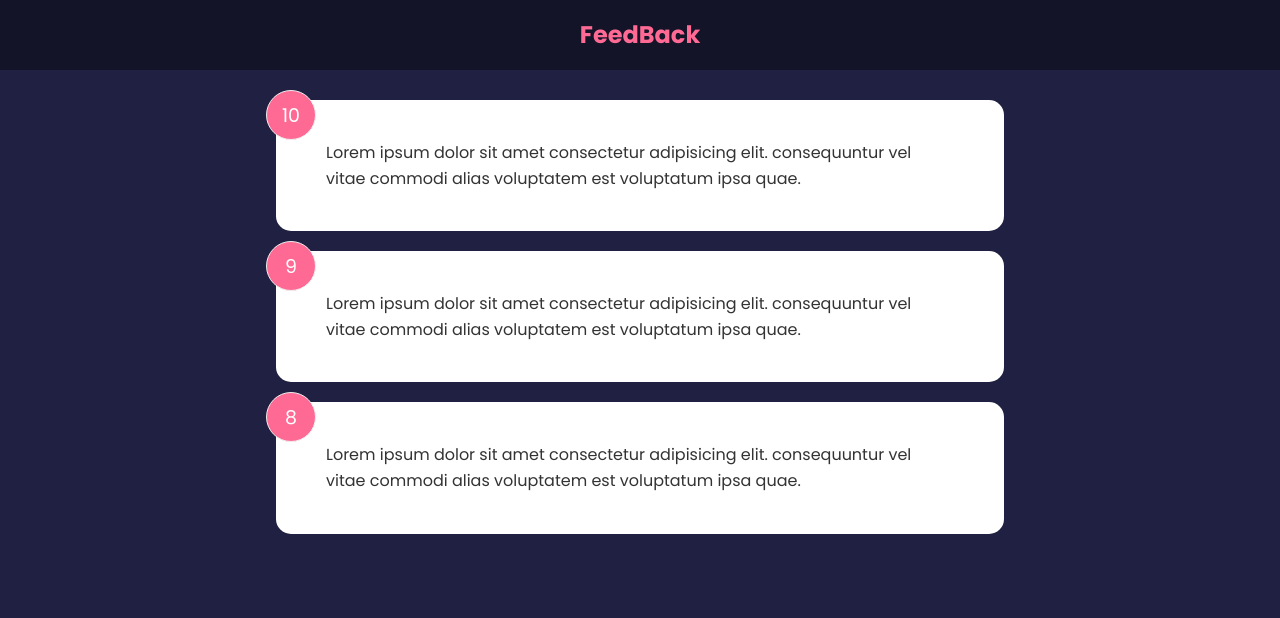
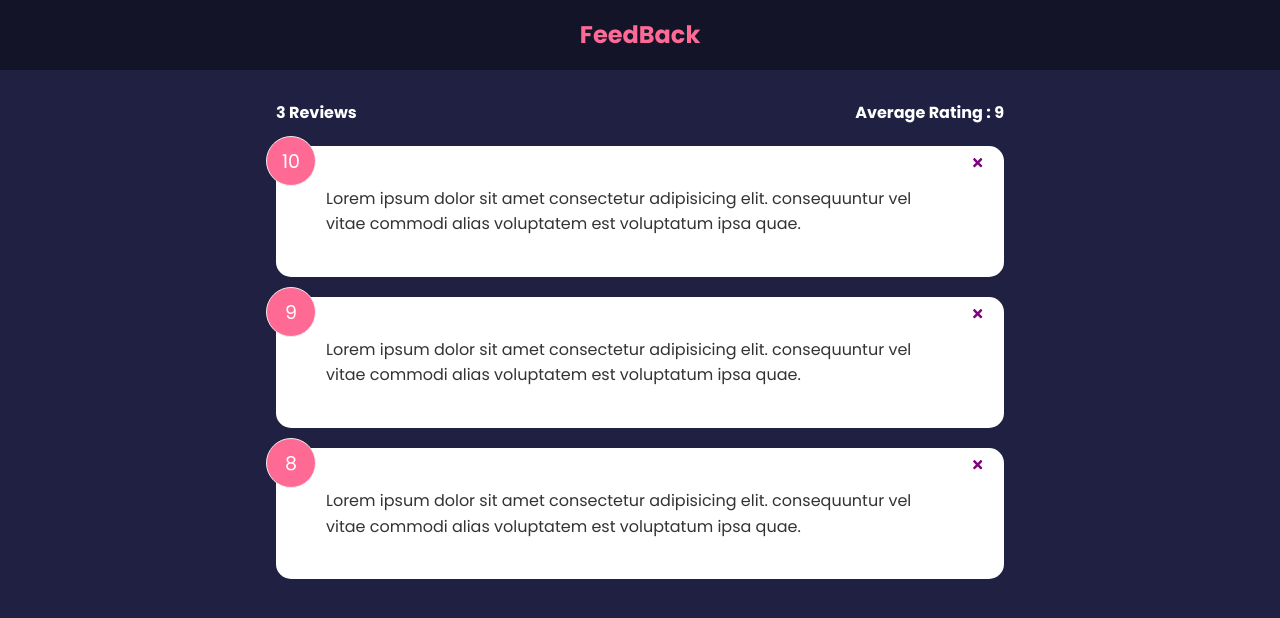
Before and after one commit to shahedkh/feedback, a React (Create React App) app: page / in a window 1280 px wide. Shown: the top 618 px of the page. Built offline with nearby package versions, Linux system fonts and the light colour scheme; the HTML template or start-up script is replaced by a standard one.

Commit message:
add feedbacl stats and delete icon

```diff
--- a/package.json
+++ b/package.json
@@ -8,6 +8,7 @@
     "@testing-library/user-event": "^13.5.0",
     "react": "^18.2.0",
     "react-dom": "^18.2.0",
+    "react-icons": "^4.4.0",
     "react-scripts": "5.0.1",
     "web-vitals": "^2.1.4"
   },
--- a/src/App.js
+++ b/src/App.js
@@ -2,13 +2,23 @@
 import FeedbackList from "./components/FeedbackList";
 import Header from "./components/Header";
 import FeedbackData from "./data/FeedbackData";
+import FeedbackStats from "./components/FeedbackStats";
+
 function App() {
-  const [feedback , setFeedback] = useState(FeedbackData)
+  const [feedback, setFeedback] = useState(FeedbackData);
+
+  const deleteFeedback = (id) => {
+    if (window.confirm("Are You sure ?")) {
+      setFeedback(feedback.filter((item) => item.id !== id));
+    }
+  };
+
   return (
     <>
-      <Header/>
+      <Header />
       <div className="container">
-      <FeedbackList feedback={feedback} />
+        <FeedbackStats feedback={feedback}/>
+        <FeedbackList feedback={feedback} handleDelete={deleteFeedback} />
       </div>
     </>
   );
--- a/src/components/FeedbackItem.jsx
+++ b/src/components/FeedbackItem.jsx
@@ -1,9 +1,16 @@
-const FeedbackItem = ({item}) => {
+import Card from "./shared/Card";
+import {FaTimes} from 'react-icons/fa'
+
+const FeedbackItem = ({item , handleDelete}) => {
+
   return (
-    <div className="card">
+    <Card>
       <div className="num-display">{item.rating}</div>
+      <button className="close" onClick={() =>handleDelete(item.id)}>
+        <FaTimes color="purple"/>
+      </button>
       <div className="text-display">{item.text}</div>
-    </div>
+    </Card>
   );
 };
 
--- a/src/components/FeedbackList.jsx
+++ b/src/components/FeedbackList.jsx
@@ -1,13 +1,13 @@
 import FeedbackItem from "./FeedbackItem";
 
-const FeedbackList = ({ feedback }) => {
+const FeedbackList = ({ feedback , handleDelete}) => {
   if (!feedback || feedback.length === 0) {
     return <p>No feedback yet</p>;
   }
   return (
     <div className="feedback-list">
       {feedback.map((item ) => (
-        <FeedbackItem key={item.id} item={item}/>
+        <FeedbackItem key={item.id} item={item} handleDelete={handleDelete}/>
       ))}
     </div>
   );
--- /dev/null
+++ b/src/components/FeedbackStats.jsx
@@ -0,0 +1,22 @@
+import PropTypes from 'prop-types'
+const FeedbackStats=({feedback})=> {
+
+  let average = feedback.reduce((acc , cur) => {
+    return acc + cur.rating
+  },0) / feedback.length
+
+  average = average.toFixed(1).replace(/[.,]0$/,"")
+
+  return (
+    <div className="feedback-stats">
+      <h4>{feedback.length} Reviews</h4>
+      <h4>Average Rating : {isNaN(average) ? 0 : average}</h4>
+    </div>
+  )
+}
+
+FeedbackStats.propTypes = {
+  feedback : PropTypes.array.isRequired
+}
+
+export default FeedbackStats
--- /dev/null
+++ b/src/components/shared/Card.jsx
@@ -0,0 +1,7 @@
+function Card({children}) {
+  return (
+    <div className="card"> {children}</div>
+  )
+}
+
+export default Card
```
Also changed, not shown: 1 other file (tests, documents, lock files or other folders).
